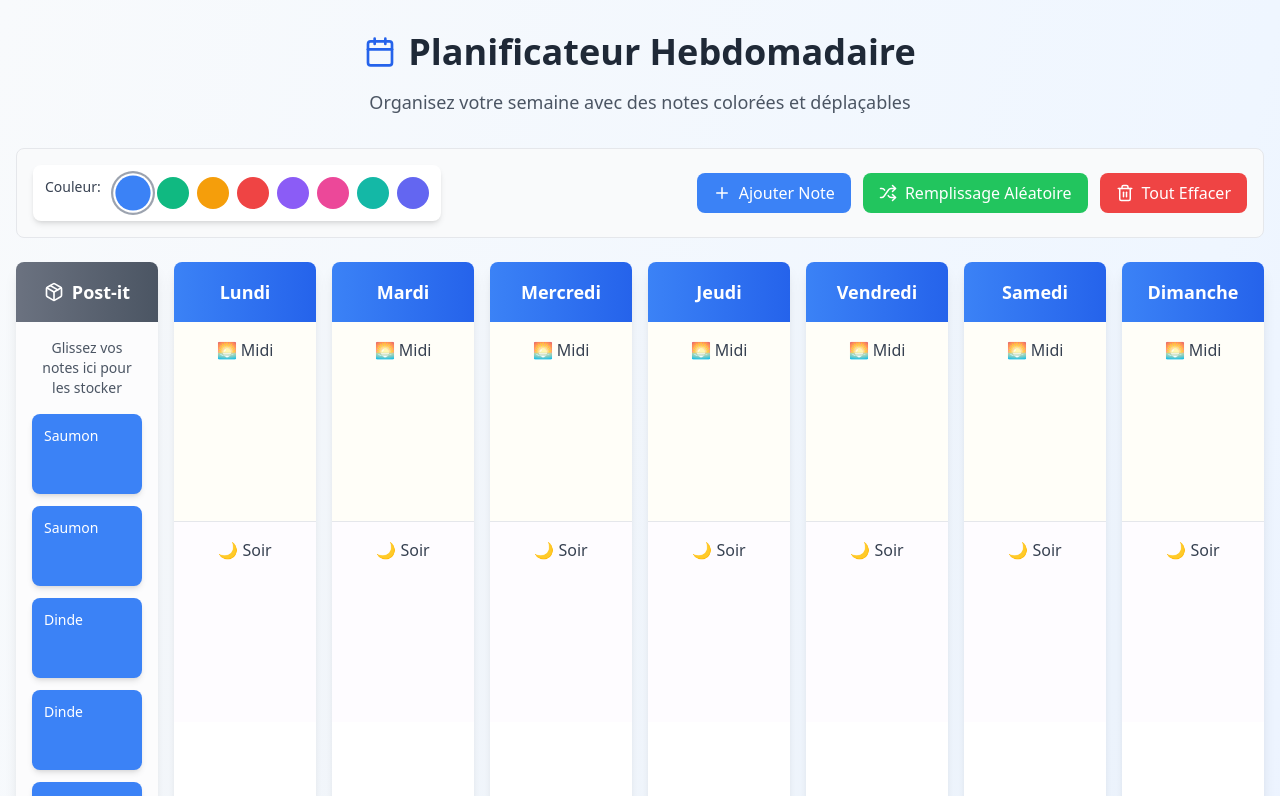
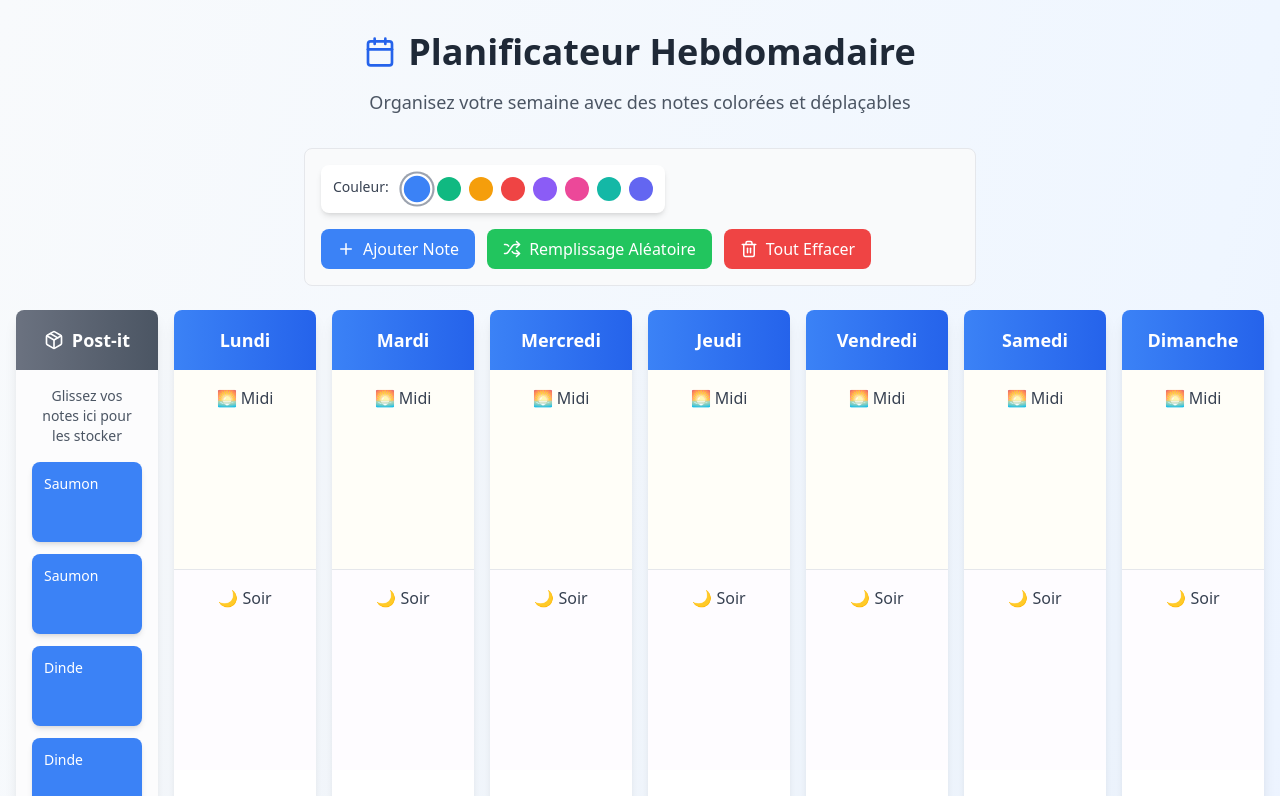
Before and after one commit to philippe-lubrano/Planning, a React (Vite) app: page / in a window 1280 px wide. Shown: the top 796 px of the page. Built offline with nearby package versions, Linux system fonts and the light colour scheme.

Commit message:
cosmétique

```diff
--- a/src/components/ColorPalette.tsx
+++ b/src/components/ColorPalette.tsx
@@ -18,7 +18,7 @@ export const ColorPalette: React.FC<ColorPaletteProps> = ({
           key={color.value}
           onClick={() => onColorSelect(color.value)}
           className={`
-            w-8 h-8 rounded-full transition-all duration-200
+            w-6 h-6 rounded-full transition-all duration-200
             ${color.bg}
             ${selectedColor === color.value
               ? 'ring-2 ring-offset-2 ring-gray-400 scale-110'
--- a/src/components/Toolbar.tsx
+++ b/src/components/Toolbar.tsx
@@ -18,29 +18,28 @@ export const Toolbar: React.FC<ToolbarProps> = ({
   onClearAll,
 }) => {
   return (
-    <div className="flex flex-wrap items-center justify-between gap-4 mb-6 p-4 bg-gray-50 rounded-lg border">
-      <ColorPalette selectedColor={selectedColor} onColorSelect={onColorSelect} />
-
-      <div className="flex gap-3">
+    <div className="w-full max-w-2xl mx-auto flex flex-col sm:flex-row flex-wrap items-center justify-between gap-4 mb-6 p-4 bg-gray-50 rounded-lg border">
+      <div className="w-full sm:w-auto flex justify-center sm:justify-start mb-2 sm:mb-0">
+        <ColorPalette selectedColor={selectedColor} onColorSelect={onColorSelect} />
+      </div>
+      <div className="w-full sm:w-auto flex flex-col sm:flex-row gap-3">
         <button
           onClick={onAddNote}
-          className="flex items-center gap-2 px-4 py-2 bg-blue-500 hover:bg-blue-600 text-white rounded-lg transition-colors font-medium"
+          className="flex items-center gap-2 px-4 py-2 bg-blue-500 hover:bg-blue-600 text-white rounded-lg transition-colors font-medium w-full sm:w-auto"
         >
           <Plus size={18} />
           Ajouter Note
         </button>
-
         <button
           onClick={onRandomFill}
-          className="flex items-center gap-2 px-4 py-2 bg-green-500 hover:bg-green-600 text-white rounded-lg transition-colors font-medium"
+          className="flex items-center gap-2 px-4 py-2 bg-green-500 hover:bg-green-600 text-white rounded-lg transition-colors font-medium w-full sm:w-auto"
         >
           <Shuffle size={18} />
           Remplissage Aléatoire
         </button>
-
         <button
           onClick={onClearAll}
-          className="flex items-center gap-2 px-4 py-2 bg-red-500 hover:bg-red-600 text-white rounded-lg transition-colors font-medium"
+          className="flex items-center gap-2 px-4 py-2 bg-red-500 hover:bg-red-600 text-white rounded-lg transition-colors font-medium w-full sm:w-auto"
         >
           <Trash2 size={18} />
           Tout Effacer
```
